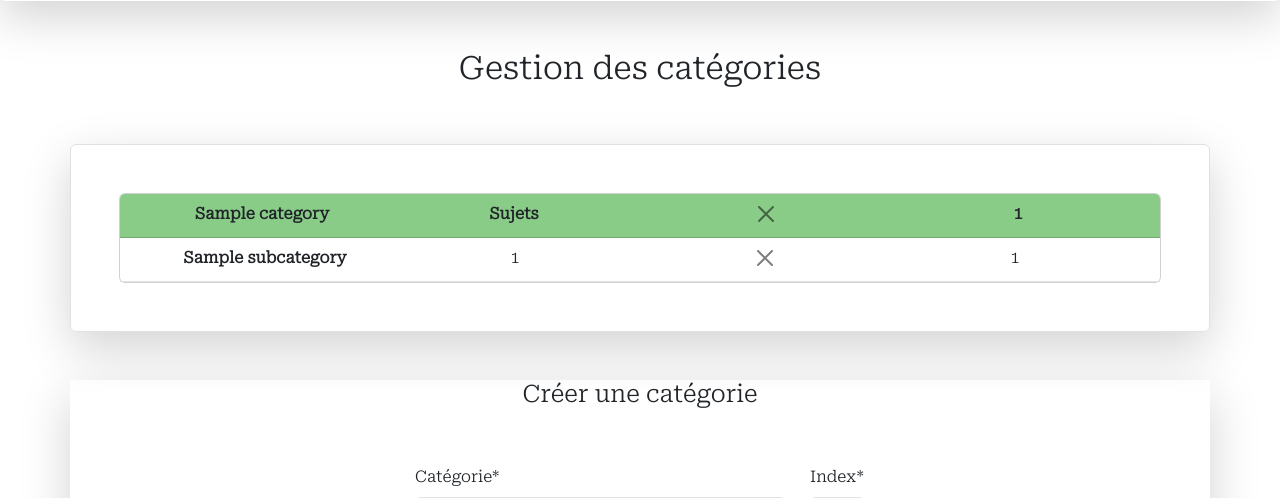
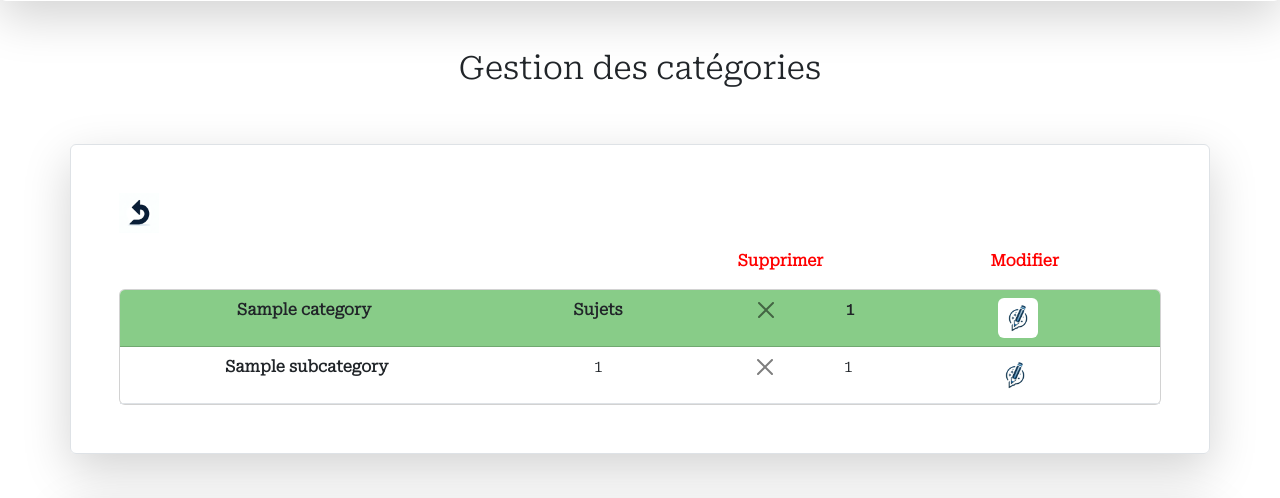
Before and after one commit to gabigab117/platforum, a Django app: a page that uses platforum_project/forum/templates/admin/builder.html in a window 1280 px wide. Shown: the part 535-1033 px from the top of the page. Run offline with Django 5.2, Linux system fonts and the light colour scheme; a user stored in the database is signed in; tables that the repository leaves empty hold one stand-in row (values such as "Sample post"); some libraries are stand-ins or nearby versions.

Commit message:
add return link in page and refactoring html in builder

```diff
--- a/platforum_project/forum/forms.py
+++ b/platforum_project/forum/forms.py
@@ -2,7 +2,7 @@
 
 from ckeditor_uploader.widgets import CKEditorUploadingWidget
 
-from forum.models import Forum, Topic, Message, ForumAccount
+from forum.models import Forum, Topic, Message, ForumAccount, Category, SubCategory
 
 from crispy_forms.helper import FormHelper
 from crispy_forms.layout import Layout, Submit, Row, Column
@@ -90,3 +90,15 @@
             ),
             Row(Column(Submit('submit', "Valider", css_class="btn btn-success center"), css_class="text-center"))
         )
+
+
+class CategoryForm(forms.ModelForm):
+    class Meta:
+        model = Category
+        fields = ["name", "index"]
+
+
+class SubCategoryForm(forms.ModelForm):
+    class Meta:
+        model = SubCategory
+        fields = ["name", "index"]
--- a/platforum_project/forum/templates/admin/builder.html
+++ b/platforum_project/forum/templates/admin/builder.html
@@ -14,13 +14,23 @@
 
 {% for category in categories %}
 <div class="container shadow-lg rounded border p-5 mb-5">
+    <div class="row mb-2"><div class="col-3"><a href="{% url 'forum:index' slug_forum=forum.slug pk_forum=forum.pk %}"><img src="{% static 'assets/return.png' %}" height="40" width="auto"></a></div> </div>
+
+
+          <div class="row mb-2 p-2 mx-0 justify-content-start text-center">
+             <div class="col-4"></div>
+             <div class="col-3"></div>
+              <div class="col-1" style="color: red;"><strong>Supprimer</strong></div>
+             <div class="col-1"></div>
+             <div class="col-3" style="color: red;"><strong>Modifier</strong></div>
+         </div>
 
 
     <div class="card text-center">
         <div class="card-header row fw-bold mx-0 justify-content-start" style="background-color: rgba(136, 204, 136);">
-            <div class="col-3">{{ category.name }}</div>
+            <div class="col-4">{{ category.name }}</div>
             <div class="col-3">Sujets</div>
-            <div class="col-3">
+            <div class="col-1">
 
 
                             <!-- Button trigger modal Delete Category -->
@@ -54,18 +64,23 @@
 
 
             </div>
-            <div class="col-3">{{ category.index }}</div>
+            <div class="col-1">{{ category.index }}</div>
+            <div class="col-3">
+                <a href="{% url 'forum:admin-update-category' slug_forum=forum.slug pk_forum=forum.pk pk_category=category.pk %}"><img class="rounded" src="{% static 'assets/update.png' %}" height="40" width="auto"></a>
+
+            </div>
 
 
 
         </div>
 
+
         {% for subcategory in category.get_sub_categories %}
         <div class="row border-bottom p-2 mx-0">
             <div class="justify-content-start d-flex">
-                <div class="col-3"><strong>{{ subcategory.name }}</strong></div>
+                <div class="col-4"><strong>{{ subcategory.name }}</strong></div>
                 <div class="col-3">{{ subcategory.topic_set.all.count }}</div>
-                <div class="col-3">
+                <div class="col-1">
 
 
 
@@ -100,7 +115,14 @@
 
 
                 </div>
-                <div class="col-3">{{ subcategory.index }}</div>
+                <div class="col-1">{{ subcategory.index }}</div>
+
+                <div class="col-3">
+                <a data-bs-toggle="tooltip" data-bs-placement="top" data-bs-title="Modifier"
+                   href="{% url 'forum:admin-update-subcategory' slug_forum=forum.slug pk_forum=forum.pk pk_subcategory=subcategory.pk %}"><img
+                        class="rounded" src="{% static 'assets/update.png' %}" height="40" width="auto"></a>
+
+            </div>
 
 
             </div>
--- a/platforum_project/forum/templates/admin/members.html
+++ b/platforum_project/forum/templates/admin/members.html
@@ -6,6 +6,7 @@
 {% block body %}
 
 <div class="container shadow-lg rounded border p-5">
+    <div class="row mb-2"><div class="col-3"><a href="{% url 'forum:index' slug_forum=forum.slug pk_forum=forum.pk %}"><img src="{% static 'assets/return.png' %}" height="40" width="auto"></a></div> </div>
 
     <div class="row text-center">
         <h2 class="mb-5">Gestion des membres</h2>
--- a/platforum_project/forum/urls.py
+++ b/platforum_project/forum/urls.py
@@ -2,7 +2,7 @@
 from .views import create_forum, index, sub_category_view, add_topic, topic_view, update_message, delete_message, \
     personal_messaging, conversation_view, update_message_conversation, delete_message_conversation, profile_forum, \
     signup_forum, members_list_view, pin_topic, display_members, member_status_view, member_view, builder_view, \
-    delete_category_view, delete_subcategory_view
+    delete_category_view, delete_subcategory_view, update_category_view, update_subcategory_view
 
 app_name = "forum"
 urlpatterns = [
@@ -43,4 +43,8 @@
     path('<int:pk_forum>/<int:pk_category>/admin/delete-category/', delete_category_view, name="delete-category-admin"),
     path('<int:pk_forum>/<int:pk_subcategory>/admin/delete-subcategory/', delete_subcategory_view,
          name="delete-subcategory-admin"),
+    path('<str:slug_forum>/<int:pk_forum>/admin/update-category/<int:pk_category>/', update_category_view,
+         name="admin-update-category"),
+    path('<str:slug_forum>/<int:pk_forum>/admin/update-subcategory/<int:pk_subcategory>/', update_subcategory_view,
+         name="admin-update-subcategory"),
 ]
--- a/platforum_project/forum/views/admin.py
+++ b/platforum_project/forum/views/admin.py
@@ -1,9 +1,10 @@
 from django.contrib.auth.decorators import login_required
+from django.forms import model_to_dict
 from django.shortcuts import render, redirect, get_object_or_404
 from django.views.decorators.http import require_POST
 
 from account.models import CustomUser
-from forum.forms import CreateCategory
+from forum.forms import CreateCategory, CategoryForm, SubCategoryForm
 from forum.models import Forum, Topic, ForumAccount, Category, SubCategory
 from platforum_project.func.security import verify_forum_master_status
 
@@ -106,3 +107,43 @@
     verify_forum_master_status(account=user.retrieve_forum_account(forum))
     SubCategory.objects.get(pk=pk_subcategory).delete()
     return redirect("forum:builder", slug_forum=forum.slug, pk_forum=forum.pk)
+
+
+@login_required
+def update_category_view(request, slug_forum, pk_forum, pk_category):
+    user: CustomUser = request.user
+    forum = get_object_or_404(Forum, pk=pk_forum)
+    account = user.retrieve_forum_account(forum)
+    verify_forum_master_status(account)
+    category = get_object_or_404(Category, pk=pk_category)
+
+    if request.method == "POST":
+        form = CategoryForm(request.POST)
+        if form.is_valid():
+            category.name, category.index = form.cleaned_data["name"], form.cleaned_data["index"]
+            category.save()
+            return redirect("forum:builder", slug_forum=forum.slug, pk_forum=pk_forum)
+    else:
+        form = CategoryForm(initial=model_to_dict(category))
+    return render(request, "admin/category-update.html", context={"forum": forum, "account": account,
+                                                                  "category": category, "form": form})
+
+
+@login_required
+def update_subcategory_view(request, slug_forum, pk_forum, pk_subcategory):
+    user: CustomUser = request.user
+    forum = get_object_or_404(Forum, pk=pk_forum)
+    account = user.retrieve_forum_account(forum)
+    verify_forum_master_status(account)
+    subcategory = get_object_or_404(SubCategory, pk=pk_subcategory)
+
+    if request.method == "POST":
+        form = SubCategoryForm(request.POST)
+        if form.is_valid():
+            subcategory.name, subcategory.index = form.cleaned_data["name"], form.cleaned_data["index"]
+            subcategory.save()
+            return redirect("forum:builder", slug_forum=forum.slug, pk_forum=pk_forum)
+    else:
+        form = SubCategoryForm(initial=model_to_dict(subcategory))
+    return render(request, "admin/subcategory-update.html", context={"forum": forum, "account": account,
+                                                                     "subcategory": subcategory, "form": form})
```
Also changed, not shown: platforum_project/forum/templates/admin/category-update.html (added, +31 -0 lines), platforum_project/forum/templates/admin/subcategory-update.html (added, +31 -0 lines).
